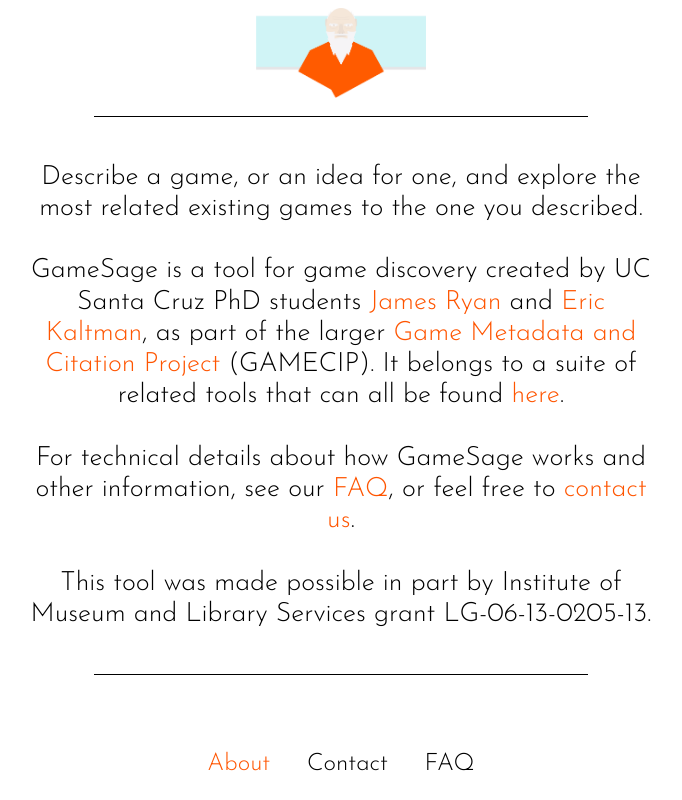
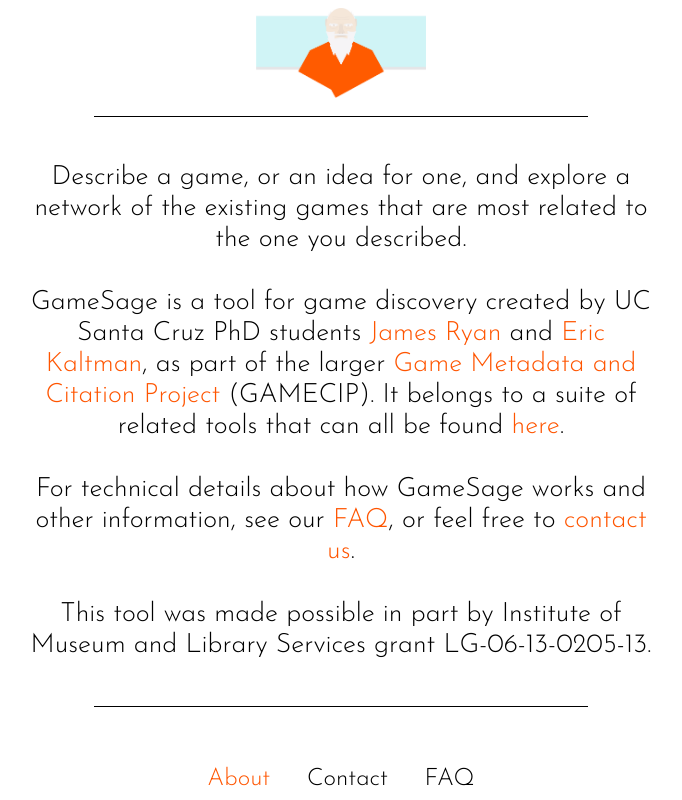
Before and after one commit to james-owen-ryan/gamenet, a Flask app: page /gamesage/about in a window 1280 px wide. Shown: the whole page, without its empty margins (299-981 px from the left). Run offline with Flask 2, Linux system fonts and the light colour scheme; parts of the project's set-up code (start-up, migrations or seed data) failed here and were passed over.

Commit message:
Improved 'About' page

```diff
--- a/backend/app/templates/gamesage_about.html
+++ b/backend/app/templates/gamesage_about.html
@@ -102,8 +102,8 @@
   <!-- About text -->
   <div class=text>
     <hr noshade="" color="black" ;="" size="1" width="78%"><br>
-      Describe a game, or an idea for one, and explore the most related existing games
-      to the one you described.
+      Describe a game, or an idea for one, and explore a network of the existing games that are
+      most related to the one you described.
     <br><br>
     GameSage is a tool for game discovery created by UC Santa Cruz PhD students
       <a href="http://users.soe.ucsc.edu/~jor/" target="_blank">James Ryan</a> and
@@ -121,7 +121,7 @@
       Institute of Museum and Library Services grant LG-06-13-0205-13.
     <br><br><hr noshade="" color="black" ;="" size="1" width="78%"><br>
   </div>
-  <br><br>
+  <br>
   <div class="footer">
     <a href="/gamesage/about"><font color="#FF5500">About</font></a>
     &nbsp;&nbsp;&nbsp;
```
